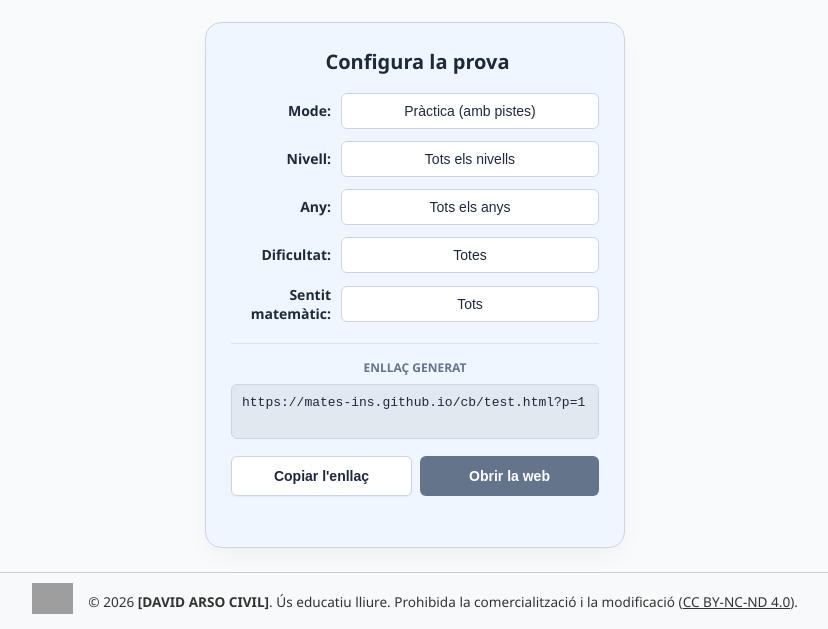
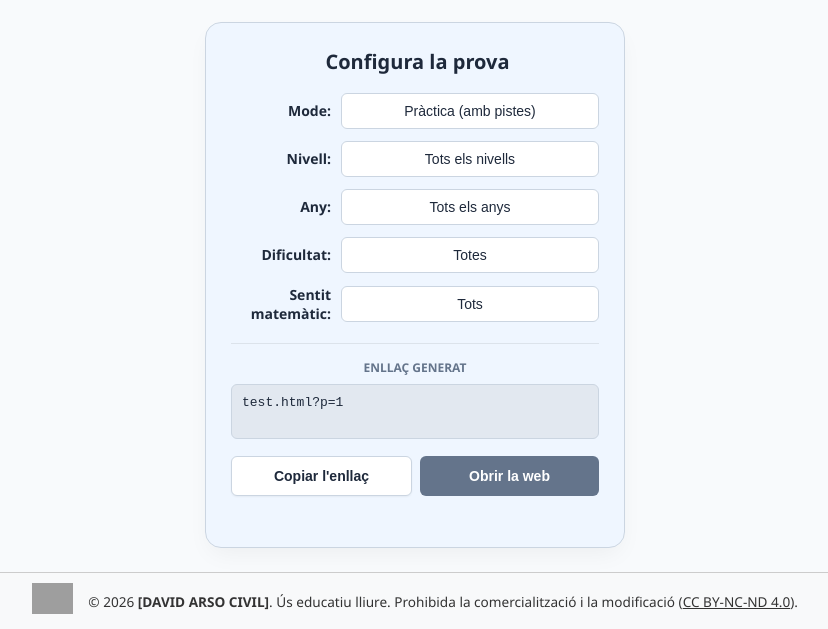
Before and after one commit to step-quiz/cb, a plain HTML site: page index.html in a window 1280 px wide. Shown: the part 171-800 px from the top of the page, without its empty margins (225-1053 px from the left). Drawn offline with Linux system fonts and the light colour scheme; grey boxes are pictures that could not be loaded.

Commit message:
Update index.html

```diff
--- a/index.html
+++ b/index.html
@@ -205,7 +205,7 @@
   </div>
 
   <script>
-    const BASE_URL = 'https://mates-ins.github.io/cb/test.html';
+    const BASE_URL = 'test.html';
     const anysPerNivell = {
       '4eso': ['2025', '2024', '2023', '2022'],
       '2eso': ['2025', '2024']
```
